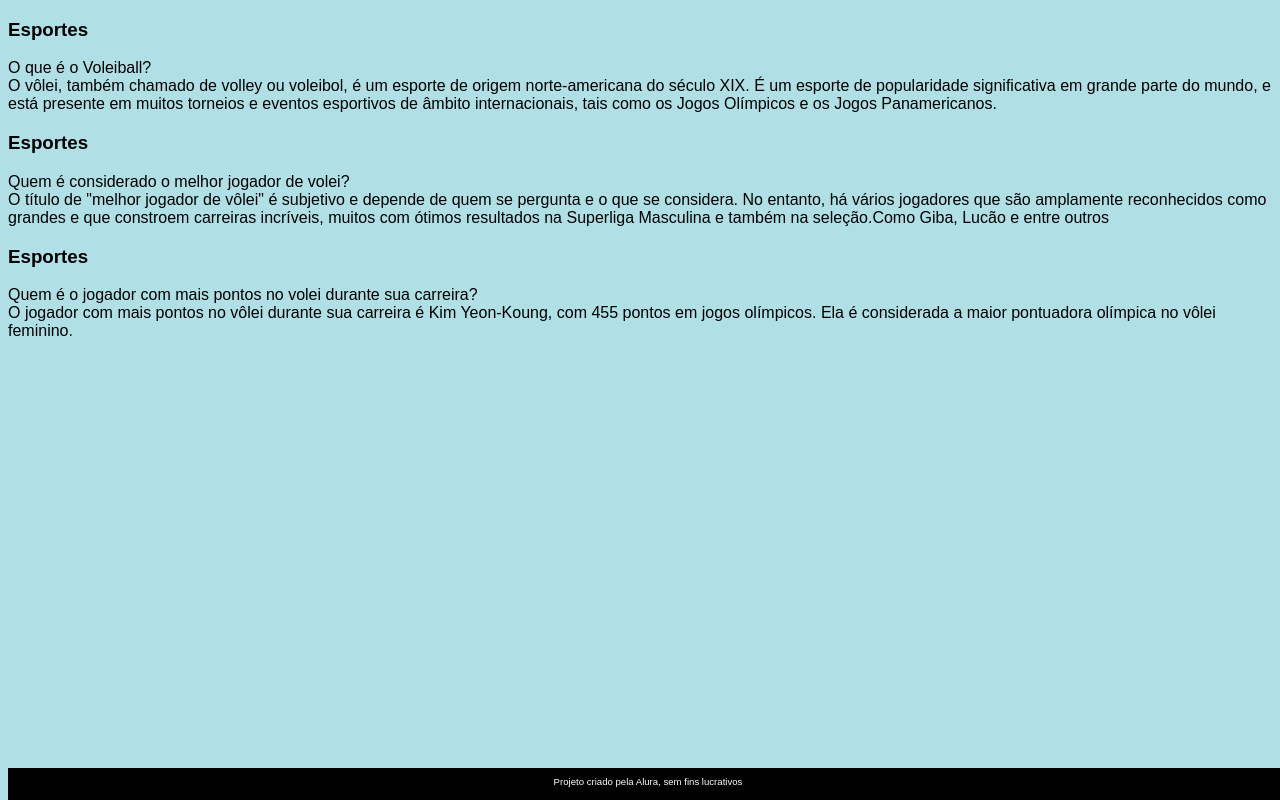
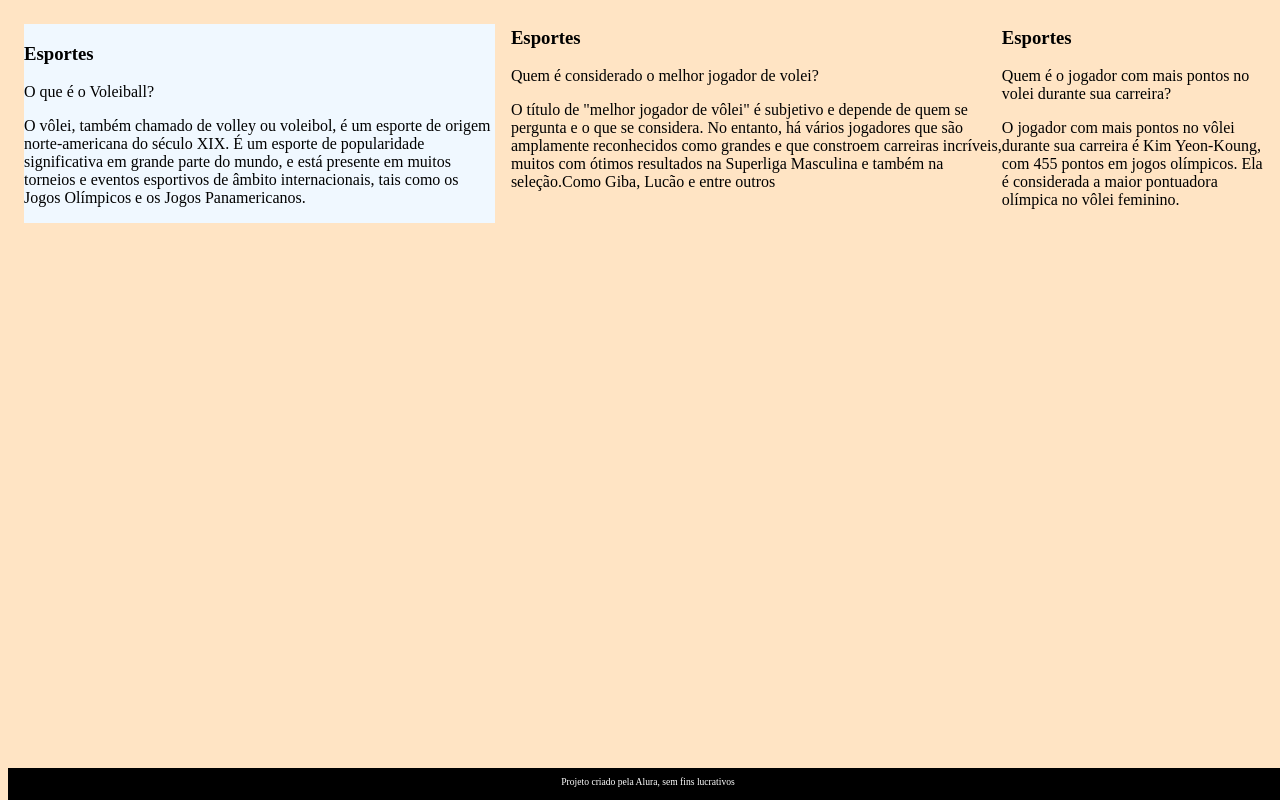
Before and after one commit to joaogabreilsoares/Flashcards-2-B, a plain HTML site: page index.html in a window 1280 px wide. Drawn offline with Linux system fonts and the light colour scheme; files that its build step writes are made by us from their sources.

Commit message:
Add files via upload

```diff
--- a/index.html
+++ b/index.html
@@ -9,16 +9,16 @@
 <body>
     <main>
         <section id="container">
-            <article class="catao">
+            <article class="cartao">
                 <div class="cartao__conteudo">
                     <h3>Esportes</h3>
                     <div class="cartao__conteudo__pergunta">
-                        O que é o Voleiball?
+                        <p>O que é o Voleiball?</p>
                     </div>
                     <div class="cartao__conteudo__resposta">
-                        O vôlei, também chamado de volley ou voleibol, é um esporte de origem norte-americana do século XIX. É um esporte de popularidade
+                        <p>O vôlei, também chamado de volley ou voleibol, é um esporte de origem norte-americana do século XIX. É um esporte de popularidade
                          significativa em grande parte do mundo, e está presente em muitos torneios e eventos esportivos de âmbito internacionais, tais
-                         como os Jogos Olímpicos e os Jogos Panamericanos.
+                         como os Jogos Olímpicos e os Jogos Panamericanos.</p>
 
                     </div>
                 </div>
@@ -27,12 +27,12 @@
                 <div class="cartao__conteudo">
                     <h3>Esportes</h3>
                     <div class="cartao__conteudo__pergunta">
-                        Quem é considerado o melhor jogador de volei?
+                        <p>Quem é considerado o melhor jogador de volei?</p>
                     </div>
                     <div class="cartao__conteudo__resposta">
-                        O título de "melhor jogador de vôlei" é subjetivo e depende de quem se pergunta e o que se considera. No entanto, há vários jogadores que são
+                        <p>O título de "melhor jogador de vôlei" é subjetivo e depende de quem se pergunta e o que se considera. No entanto, há vários jogadores que são
                          amplamente reconhecidos como grandes e que constroem carreiras incríveis, muitos com ótimos resultados na Superliga Masculina e também na
-                          seleção.Como Giba, Lucão e entre outros
+                          seleção.Como Giba, Lucão e entre outros</p>
 
                     </div>
                 </div>
@@ -41,11 +41,11 @@
                 <div class="cartao__conteudo">
                     <h3>Esportes</h3>
                     <div class="cartao__conteudo__pergunta">
-                        Quem é o jogador com mais pontos no volei durante sua carreira?
+                        <p>Quem é o jogador com mais pontos no volei durante sua carreira?</p>
                     </div>
                     <div class="cartao__conteudo__resposta">
-                        O jogador com mais pontos no vôlei durante sua carreira é Kim Yeon-Koung, com 455 pontos em jogos olímpicos.
-                         Ela é considerada a maior pontuadora olímpica no vôlei feminino.
+                        <p>O jogador com mais pontos no vôlei durante sua carreira é Kim Yeon-Koung, com 455 pontos em jogos olímpicos.
+                         Ela é considerada a maior pontuadora olímpica no vôlei feminino. </p>
                     </div>
                 </div>
             </article>
--- a/style.css
+++ b/style.css
@@ -1,3 +1,25 @@
+body {
+    background-color: bisque;
+    font-family: Bai Jamjuree;
+}
+
+#container {
+    display: flex;
+}
+
+.cartao {
+    margin: 1rem 1rem;
+    background-color: aliceblue;
+}
+
+
+
+
+
+
+
+
+
 footer {
     background-color: black;
     color: white;
@@ -11,10 +33,3 @@ footer p {
     font-size: 0.6rem;
     margin-top: 0.5rem;
 }
-body {
-    background-color: bisque;
-    font-family: Bai Jamjuree;
-}
-body{background-color: powderblue;
-font-family: Arial, Helvetica, sans-serif;
-}
```
